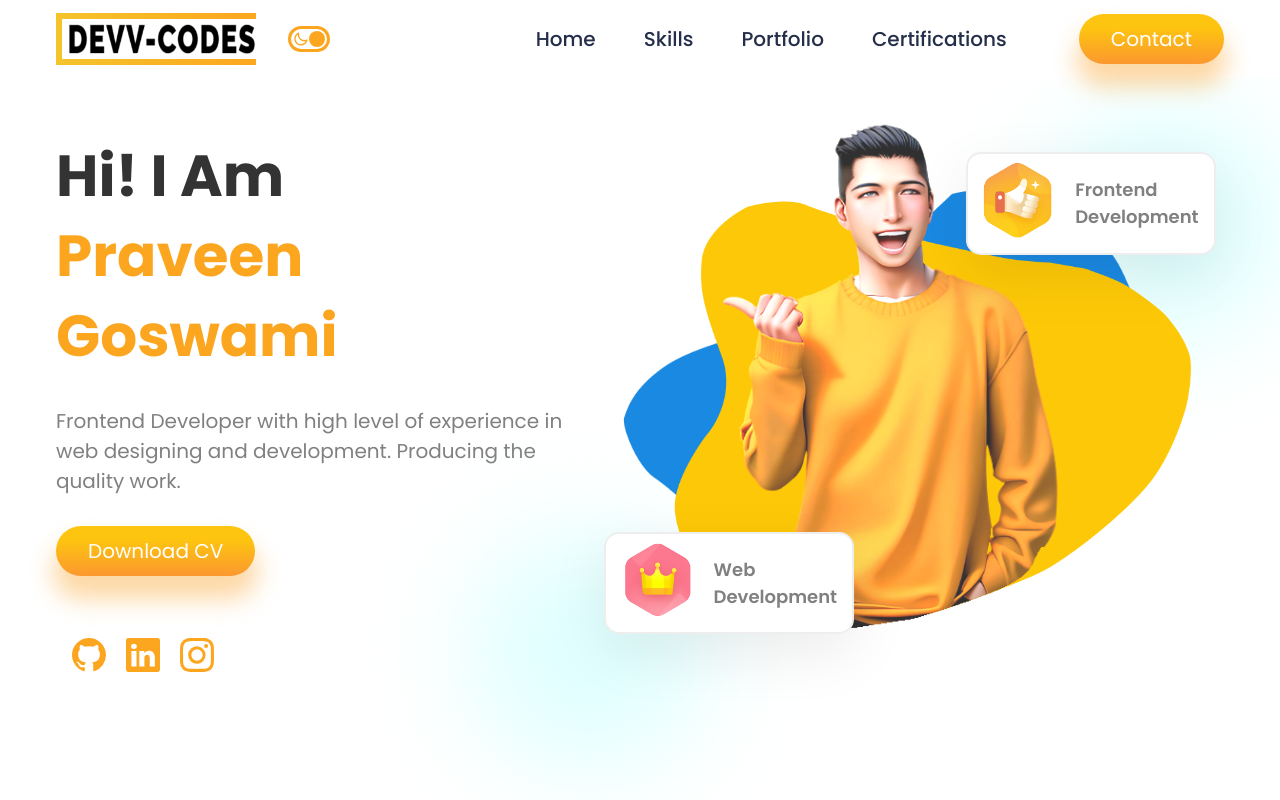
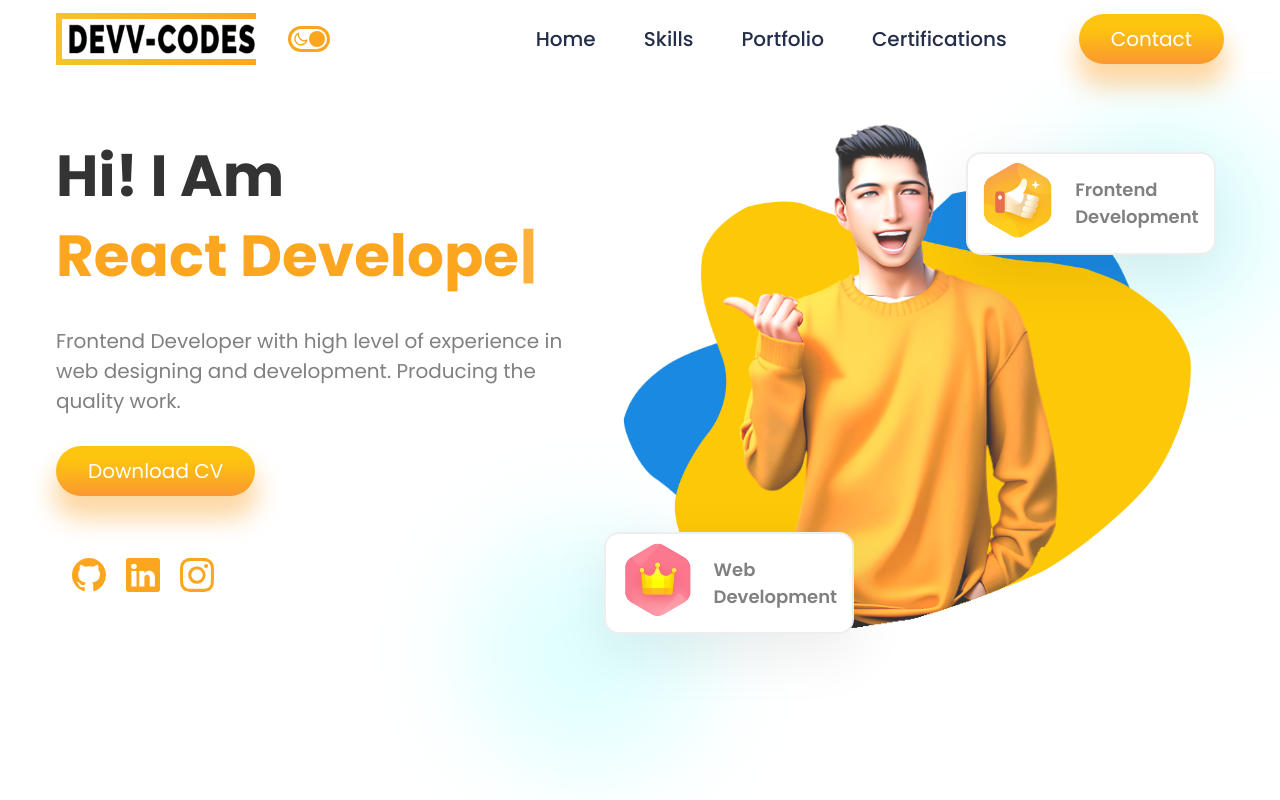
Before and after one commit to praveengoswami1996/personal_portfolio_react, a React (Create React App) app: page / in a window 1280 px wide. Shown: the top 800 px of the page. Built offline with nearby package versions, Linux system fonts and the light colour scheme.

Commit message:
Added Typewriter Effect

```diff
--- a/package.json
+++ b/package.json
@@ -13,6 +13,7 @@
     "react-dom": "^18.2.0",
     "react-icons": "^4.7.1",
     "react-scripts": "5.0.1",
+    "typewriter-effect": "^2.19.0",
     "web-vitals": "^2.1.4"
   },
   "scripts": {
--- a/src/components/Hero/Hero.css
+++ b/src/components/Hero/Hero.css
@@ -183,6 +183,10 @@
     }
 }
 
+@media screen and (max-width: 920px){
+
+}
+
 @media screen and (max-width: 850px){
     .app__hero-text h1 {
         font-size: 68px;
--- a/src/components/Hero/Hero.js
+++ b/src/components/Hero/Hero.js
@@ -5,15 +5,32 @@ import heroimage from '../../assets/heroimage.svg';
 import Praveen from './Praveen.pdf';
 import { thumbup, crownImage } from '../../assets';
 import { motion } from "framer-motion";
+import Typewriter from 'typewriter-effect';
 
 const transition = { duration: 2, type: 'spring' }
 
 const Hero = () => {
+  console.log(window.innerWidth);
+
   return (
     <section className='app__hero' id="home">
 
         <div className='app__hero-text'>
-            <h1>Hi! I Am<br /><span>Praveen Goswami</span></h1>
+            <h1>Hi! I Am<br />
+              <span>
+                <Typewriter
+                  options={{
+                    autoStart: true,
+                    loop: true,
+                    delay: 60,
+                    strings: [
+                      "Praveen Goswami",
+                      "React Developer",
+                      "Frontend Developer"
+                    ]}}
+                />
+              </span>
+            </h1>
 
             <p>Frontend Developer with high level of experience in web designing and development. Producing the quality work.</p>
 
```
Also changed, not shown: 1 other file (tests, documents, lock files or other folders).
